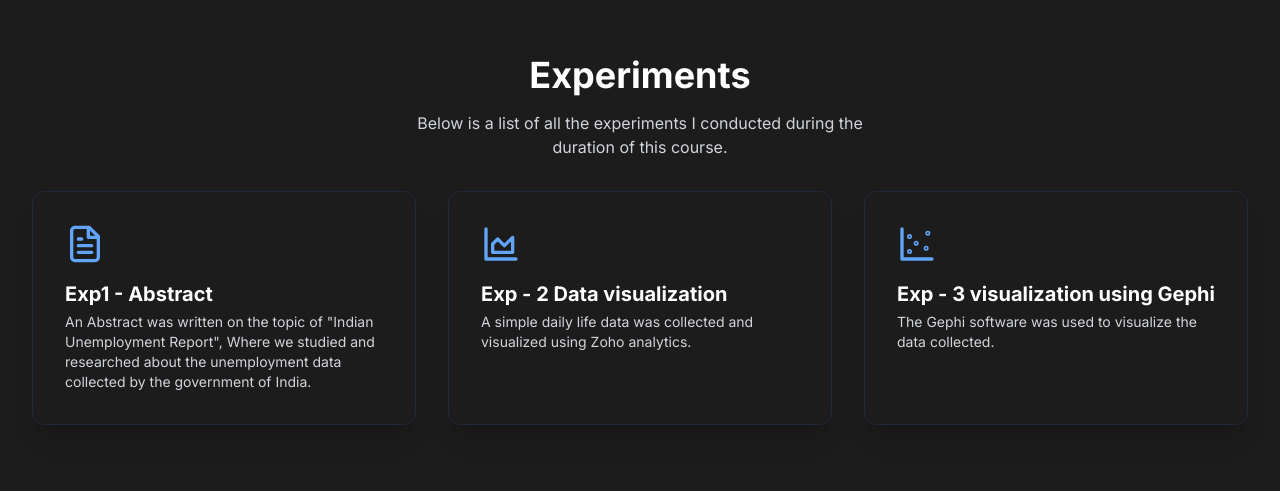
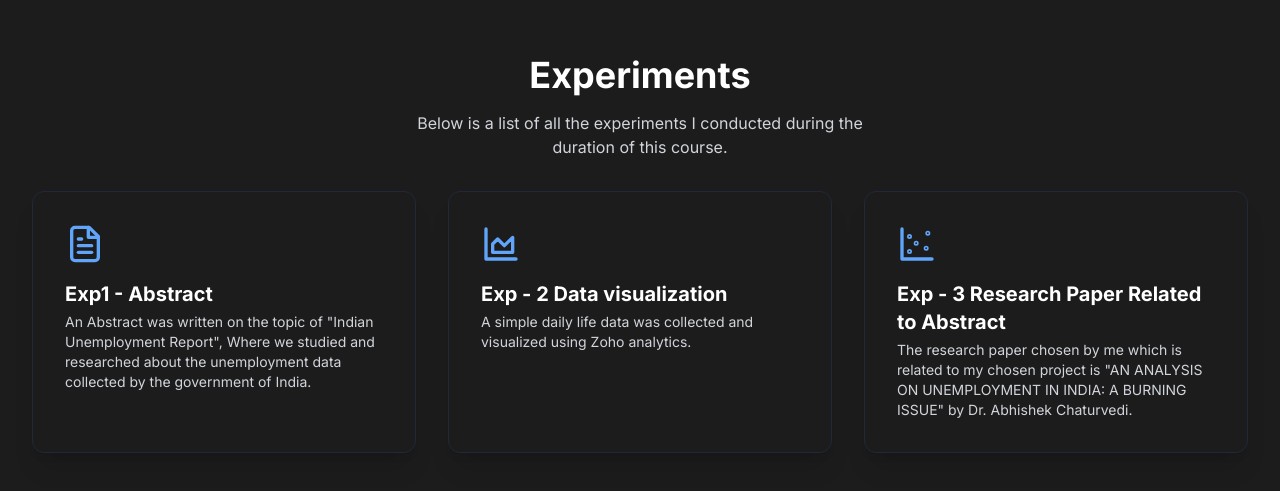
Before and after one commit to thelordzeus/info-viz, a Next.js app: page / in a window 1280 px wide. Shown: the part 873-1364 px from the top of the page. Built offline with nearby package versions, Linux system fonts and the light colour scheme.

Commit message:
feat: added all the experiments

```diff
--- a/components/Experiments.jsx
+++ b/components/Experiments.jsx
@@ -33,7 +33,8 @@ export default function Experiments() {
 
           <a
             className="block rounded-xl border border-gray-800 p-8 shadow-xl transition hover:border-gray-500/10 hover:shadow-gray-500/10"
-            href="/services/digital-campaigns"
+            href="https://analytics.zoho.in/open-view/314561000000005154"
+            target="_blank"
           >
             <AreaChart className="h-10 w-10 text-blue-400" />
             <h2 className="mt-4 text-xl font-bold text-white">
@@ -48,15 +49,17 @@ export default function Experiments() {
 
           <a
             className="block rounded-xl border border-gray-800 p-8 shadow-xl transition hover:border-gray-500/10 hover:shadow-gray-500/10"
-            href="/services/digital-campaigns"
+            href="https://www.inspirajournals.com/uploads/Issues/1292159930.pdf"
           >
             <ScatterChart className="h-10 w-10 text-blue-400" />
             <h2 className="mt-4 text-xl font-bold text-white">
-              Exp - 3 visualization using Gephi
+              Exp - 3 Research Paper Related to Abstract
             </h2>
 
             <p className="mt-1 text-sm text-gray-300">
-              The Gephi software was used to visualize the data collected.
+              The research paper chosen by me which is related to my chosen
+              project is "AN ANALYSIS ON UNEMPLOYMENT IN INDIA: A BURNING ISSUE"
+              by Dr. Abhishek Chaturvedi.
             </p>
           </a>
         </div>
```
